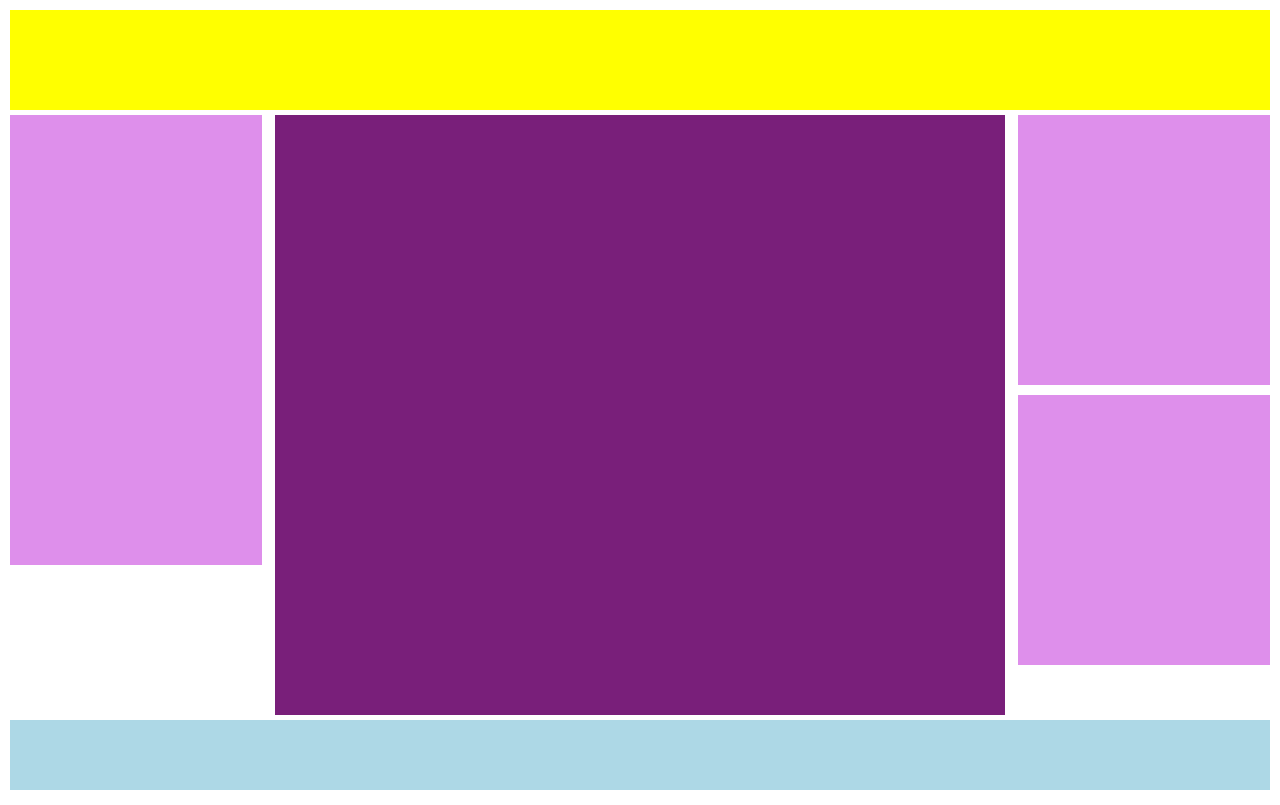
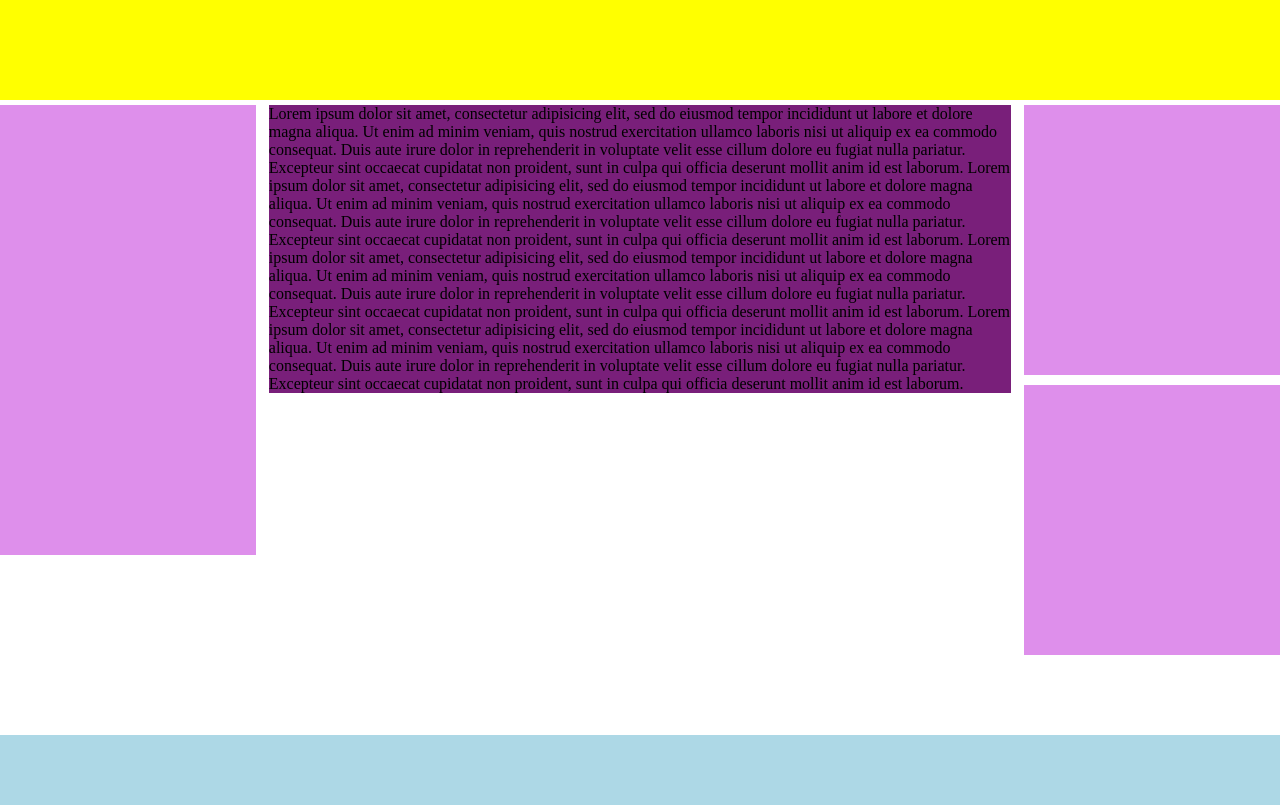
Before and after one commit to DavitJanashia/htmlcss-struttura-wp, a plain HTML site: page index.html in a window 1280 px wide. Drawn offline with Linux system fonts and the light colour scheme.

Commit message:
aggiustamento altezza della pagina

```diff
--- a/css/style.css
+++ b/css/style.css
@@ -4,8 +4,11 @@
   padding:5px; */
   margin:0;
 }
-body{
-  padding: 10px;
+
+.container-all{
+  width: 100%;
+  height: 100vh;
+
 }
 header{
   width: 100%;
@@ -13,8 +16,13 @@ header{
   background-color: yellow;
 }
 
+main{
+  width: 100%;
+  height: calc(100% - 170px);
+}
 .container{
   width: 100%;
+  height: 100%;
   content: "";
   display: table;
   clear:both;
@@ -30,7 +38,6 @@ header{
 
 .middle{
   width:58%;
-  height:600px;
   background-color: #791f7a;
   margin: 0 1%;
   float: left;
@@ -56,4 +63,5 @@ footer{
   width: 100%;
   height: 70px;
   background-color: lightblue;
+  position: absolute;
 }
--- a/index.html
+++ b/index.html
@@ -6,7 +6,7 @@
     <title>Home</title>
   </head>
   <body>
-
+    <div class="container-all">
       <header>
       </header>
 
@@ -17,6 +17,11 @@
           </div>
 
           <div class="middle">
+            Lorem ipsum dolor sit amet, consectetur adipisicing elit, sed do eiusmod tempor incididunt ut labore et dolore magna aliqua. Ut enim ad minim veniam, quis nostrud exercitation ullamco laboris nisi ut aliquip ex ea commodo consequat. Duis aute irure dolor in reprehenderit in voluptate velit esse cillum dolore eu fugiat nulla pariatur. Excepteur sint occaecat cupidatat non proident, sunt in culpa qui officia deserunt mollit anim id est laborum.
+            Lorem ipsum dolor sit amet, consectetur adipisicing elit, sed do eiusmod tempor incididunt ut labore et dolore magna aliqua. Ut enim ad minim veniam, quis nostrud exercitation ullamco laboris nisi ut aliquip ex ea commodo consequat. Duis aute irure dolor in reprehenderit in voluptate velit esse cillum dolore eu fugiat nulla pariatur. Excepteur sint occaecat cupidatat non proident, sunt in culpa qui officia deserunt mollit anim id est laborum.
+            Lorem ipsum dolor sit amet, consectetur adipisicing elit, sed do eiusmod tempor incididunt ut labore et dolore magna aliqua. Ut enim ad minim veniam, quis nostrud exercitation ullamco laboris nisi ut aliquip ex ea commodo consequat. Duis aute irure dolor in reprehenderit in voluptate velit esse cillum dolore eu fugiat nulla pariatur. Excepteur sint occaecat cupidatat non proident, sunt in culpa qui officia deserunt mollit anim id est laborum.
+            Lorem ipsum dolor sit amet, consectetur adipisicing elit, sed do eiusmod tempor incididunt ut labore et dolore magna aliqua. Ut enim ad minim veniam, quis nostrud exercitation ullamco laboris nisi ut aliquip ex ea commodo consequat. Duis aute irure dolor in reprehenderit in voluptate velit esse cillum dolore eu fugiat nulla pariatur. Excepteur sint occaecat cupidatat non proident, sunt in culpa qui officia deserunt mollit anim id est laborum.
+
           </div>
 
           <div class="right">
@@ -31,6 +36,8 @@
 
       <footer>
       </footer>
+    </div>
+
 
 
 
```
Lines whose indentation alone changed are shown as unchanged.
